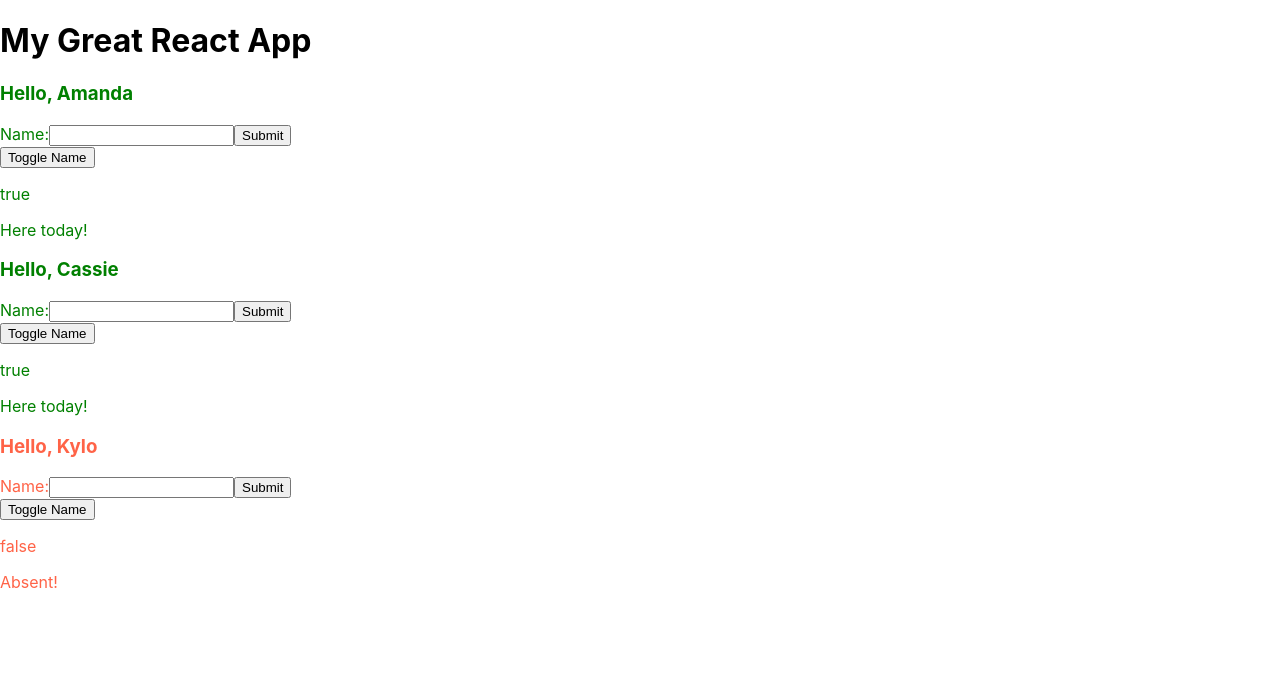
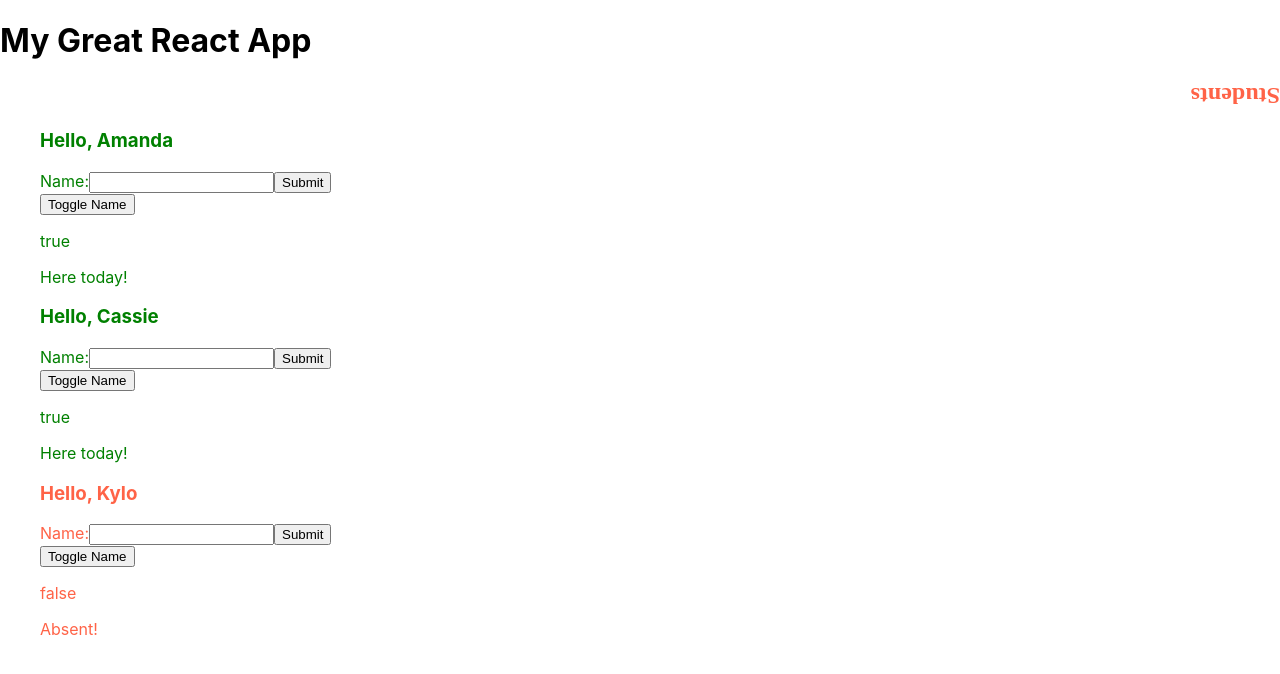
Before and after one commit to Ada-C10/nodes-react-hello-world, a React (Create React App) app: page / in a window 1280 px wide. Shown: the top 674 px of the page. Built offline with nearby package versions, Linux system fonts and the light colour scheme.

Commit message:
Fixing up lecture for nested events

```diff
--- a/src/App.js
+++ b/src/App.js
@@ -1,49 +1,28 @@
 // Import Library Stuff
 import React, { Component } from 'react';
 // My Components
-import Student from './components/Student';
+import StudentCollection from './components/StudentCollection';
 // Non Component Stuff
 import './App.css';
-
-const adaStudents = [
-  {
-    name: 'Amanda',
-    lastName: 'Ada Student',
-    email: 'amanda@google.com',
-    present: true,
-  },
-  {
-    name: 'Cassie',
-    lastName: 'Ada Student',
-    email: 'Casse@yahoo.com',
-    present: true,
-  },
-  {
-    name: 'Kylo',
-    lastName: 'Ren',
-    email: 'kylo@theEmpire.gov',
-    present: false,
-  }
-];
 
 class App extends Component {
 
   render() {
 
-    const studentComponents = adaStudents.map((student, index) => {
-      return <Student
-        name={student.name}
-        email={student.email}
-        present={student.present}
-        lastName={student.lastName}
-        key={index}
-        />
-    });
+    // const studentComponents = adaStudents.map((student, index) => {
+    //   return <Student
+    //     name={student.name}
+    //     email={student.email}
+    //     present={student.present}
+    //     lastName={student.lastName}
+    //     key={index}
+    //     />
+    // });
 
     return (
       <main className="app">
         <h1>My Great React App</h1>
-        {studentComponents}
+        <StudentCollection />
       </main>
     )
   }
--- /dev/null
+++ b/src/components/StudentCollection.css
@@ -0,0 +1,12 @@
+.header {
+  font-family: serif;
+  transform: rotate(180deg);
+}
+
+.blue-header {
+  color: dodgerblue;
+}
+
+.red-header {
+  color: tomato;
+}
--- /dev/null
+++ b/src/components/StudentCollection.js
@@ -0,0 +1,71 @@
+import React from 'react';
+import './StudentCollection.css';
+import Student from './Student';
+
+// Check the syntax! It's a class, and it inherits from Component (make sure I'm importing the right things so that Component is being accessed correctly)
+
+// Make sure that props are passed in the right way now. They are passed in NOT as a parameter in a function now, but instead they ARE passed into the constructor. We'll want to call super(props) by default inside of the constructor
+
+// Make sure that I have a function called render(). It takes in no parameters. It returns one JSX element. The responsibility of this is to return how this component should render.
+
+// Make sure I am accessing props in the correct way. I access props with this.props.
+
+class StudentCollection extends React.Component {
+
+  // constructor(props) {
+  //   super(props);
+  // }
+
+  setupRendering() {
+    return [
+      {
+        name: 'Amanda',
+        lastName: 'Ada Student',
+        email: 'amanda@google.com',
+        present: true,
+      },
+      {
+        name: 'Cassie',
+        lastName: 'Ada Student',
+        email: 'Casse@yahoo.com',
+        present: true,
+      },
+      {
+        name: 'Kylo',
+        lastName: 'Ren',
+        email: 'kylo@theEmpire.gov',
+        present: false,
+      }
+    ];
+  }
+
+  render() {
+    const students = this.setupRendering();
+
+    const studentCollection = students.map((student, i) => {
+      return <Student
+              key={i}
+              name={student.name}
+              email={student.email}
+              present={student.present}
+              lastName={student.lastName}
+              />
+    });
+
+    const header = "header";
+
+    const headerColor = students.length > 1 ? "red-header" : "blue-header";
+
+    return (
+      <section>
+        <h2 className={header + " " + headerColor}>Students</h2>
+        <ul>
+          {studentCollection}
+        </ul>
+      </section>
+    );
+  }
+
+}
+
+export default StudentCollection;
```
